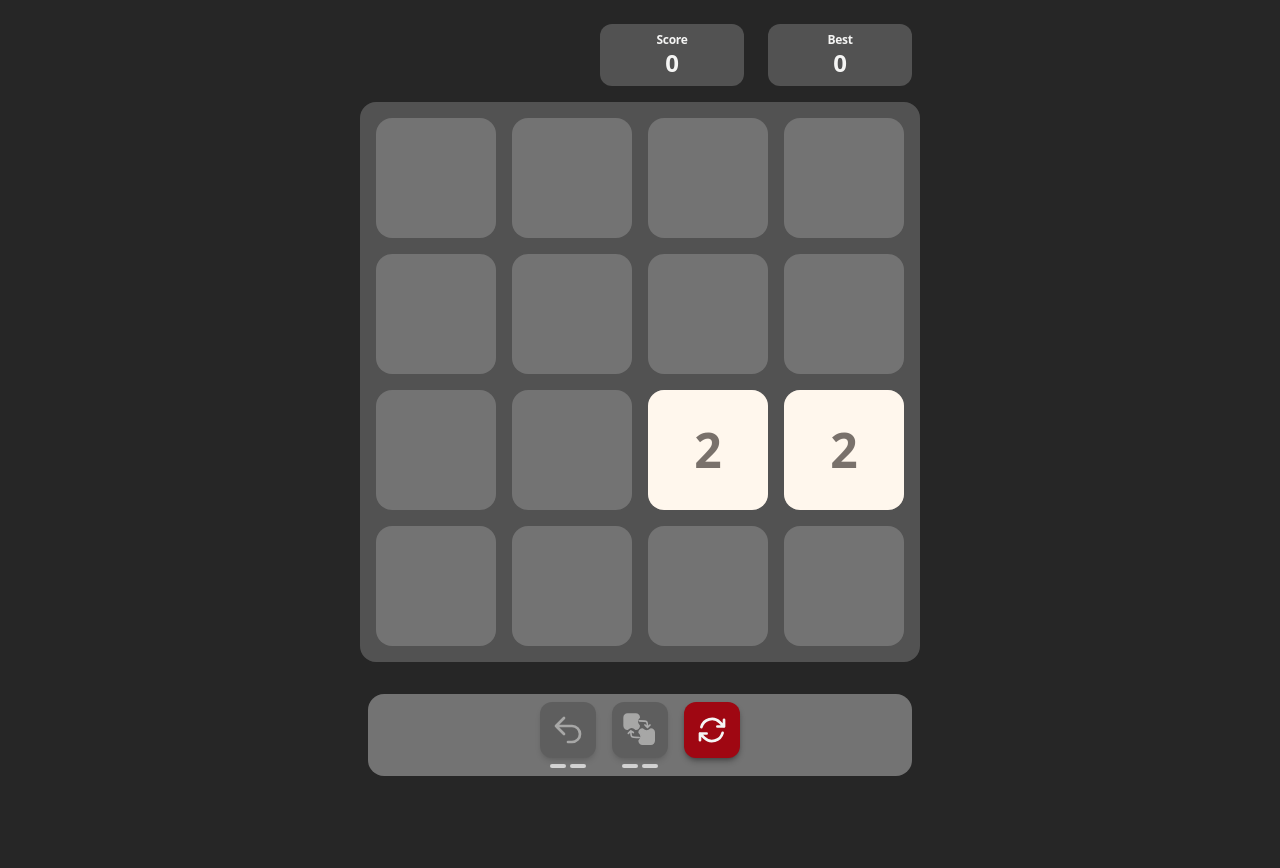
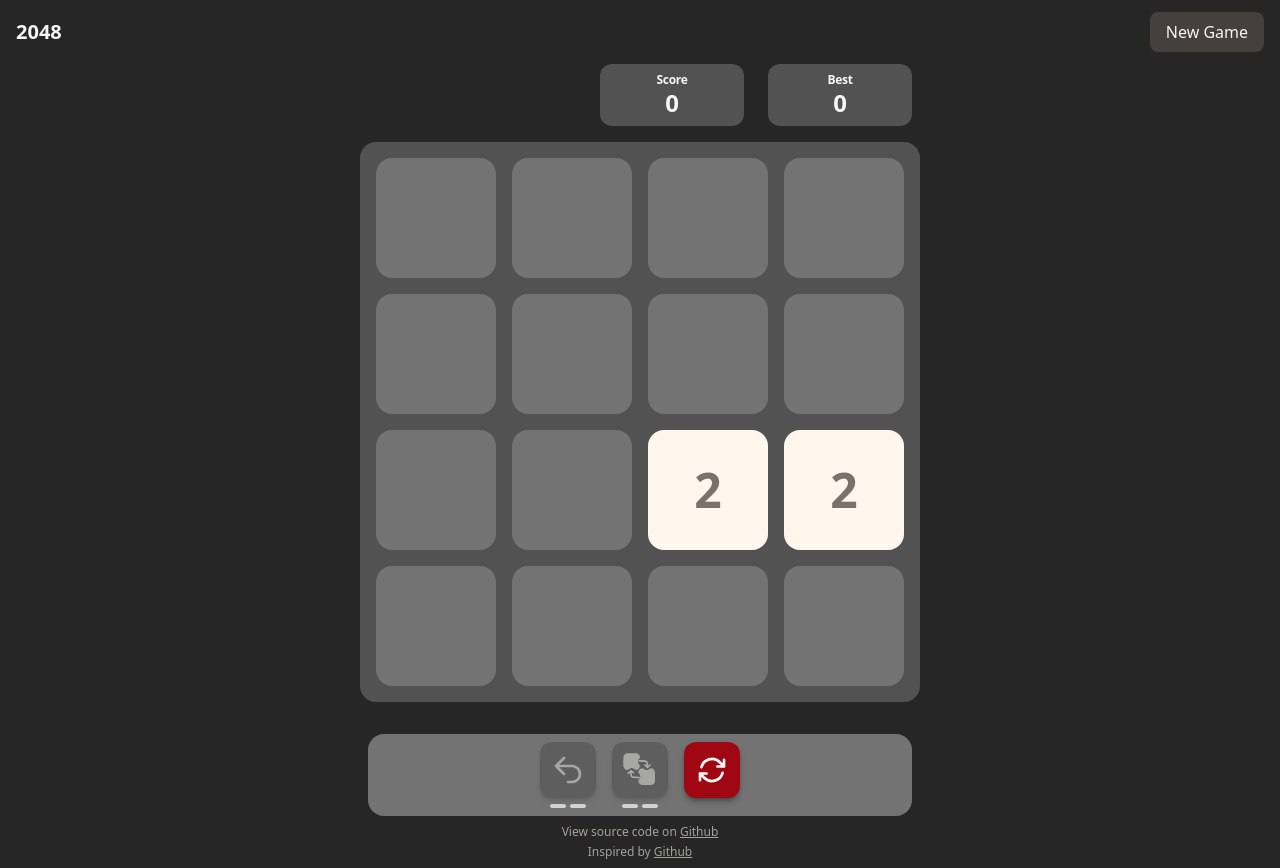
Before and after one commit to rmejia4209/2048, a React (Vite) app: page / in a window 1280 px wide. Before the commit the page ends 800 px from the top, so only its background shows below. Built offline with nearby package versions, Linux system fonts and the light colour scheme.

Commit message:
Added credits, title and layout to app

```diff
--- a/src/App.tsx
+++ b/src/App.tsx
@@ -1,28 +1,21 @@
 
-
-import { GameContextProvider } from "@/components/context/GameContext";
-import { FocusProvider } from "./components/context/FocusContext";
 import GameHeader from "./components/GameHeader";
 import GameContainer from './components/Game'
 import GameFooter from "./components/GameFooter";
+
+import Layout from "./components/Layout";
 
 
 
 // TODO - accessiblity features
 
-function App(): React.JSX.Element {
+export default function App(): React.JSX.Element {
 
   return (
-    <div className="flex flex-col justify-center min-h-screen">
-      <GameContextProvider>
-        <FocusProvider>
-          <GameHeader/>
-          <GameContainer/>
-          <GameFooter/>
-        </FocusProvider>
-      </GameContextProvider>
-    </div>
+    <Layout>
+      <GameHeader/>
+      <GameContainer/>
+      <GameFooter/>
+    </Layout>
   )
 }
-
-export default App
--- /dev/null
+++ b/src/components/Credits.tsx
@@ -0,0 +1,31 @@
+
+
+function CreditLink({ link, txt }: {link: string; txt: string}): React.JSX.Element {
+  return (
+    <a
+      href={link}
+      target="_blank"
+      rel="noopener noreferrer"
+      className="underline hover:text-stone-200 transition-colors"
+    >
+      {txt}
+    </a>
+  )
+}
+
+export default function Credits(): React.JSX.Element {
+
+  return (
+    <footer className="flex flex-col items-center gap-1 text-xs text-stone-400 py-2">
+      <p>
+        View source code on{' '}
+        <CreditLink link="https://github.com/rmejia4209/2048" txt="Github"/>
+      </p>
+      <p>
+        Inspired by{' '}
+        <CreditLink link="https://play2048.co/" txt="Github"/>
+      </p>
+  </footer>
+  )
+
+}
--- /dev/null
+++ b/src/components/Header.tsx
@@ -0,0 +1,16 @@
+
+
+
+export default function Header(): React.JSX.Element {
+
+  return (
+    <header className="flex items-center justify-between px-4 py-3">
+      <h1 className="text-xl font-bold text-stone-100">2048</h1>
+      <button
+        className="px-4 py-2 rounded-lg bg-stone-700 text-stone-100 hover:bg-stone-600 transition"
+      >
+        New Game
+      </button>
+    </header>
+  )
+}
--- /dev/null
+++ b/src/components/Layout.tsx
@@ -0,0 +1,31 @@
+
+
+import { GameContextProvider } from "@/components/context/GameContext";
+import { FocusProvider } from "@/components/context/FocusContext";
+import Credits from "@/components/Credits";
+import Header from "@/components/Header";
+
+
+
+// TODO - accessiblity features
+
+function Layout(
+  { children }: { children: React.ReactNode }
+): React.JSX.Element {
+
+  return (
+    <div className="flex flex-col min-h-screen">
+      <Header/>
+      <main className="flex-grow flex flex-col justify-center">
+        <GameContextProvider>
+          <FocusProvider>
+            {children}
+          </FocusProvider>
+        </GameContextProvider>
+      </main>
+      <Credits/>
+    </div>
+  )
+}
+
+export default Layout
```
